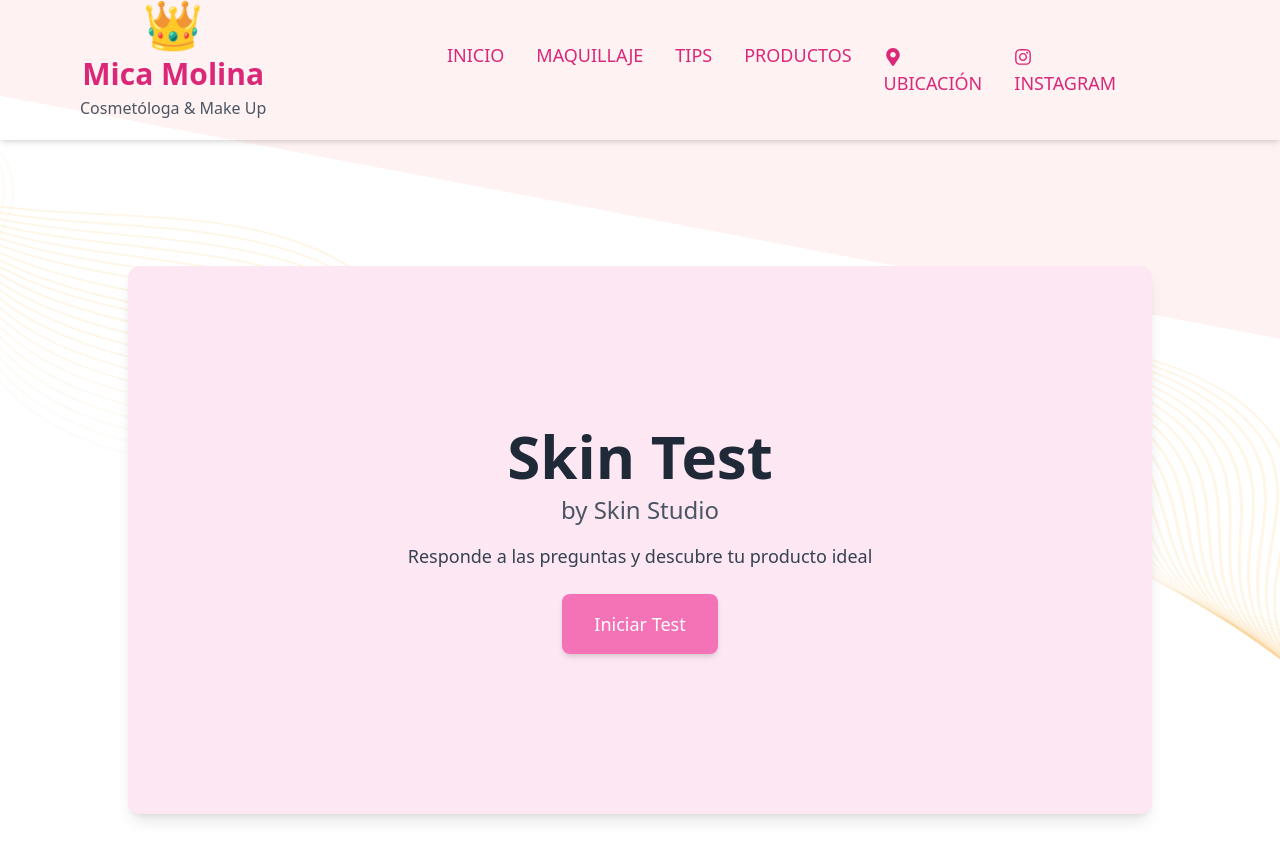
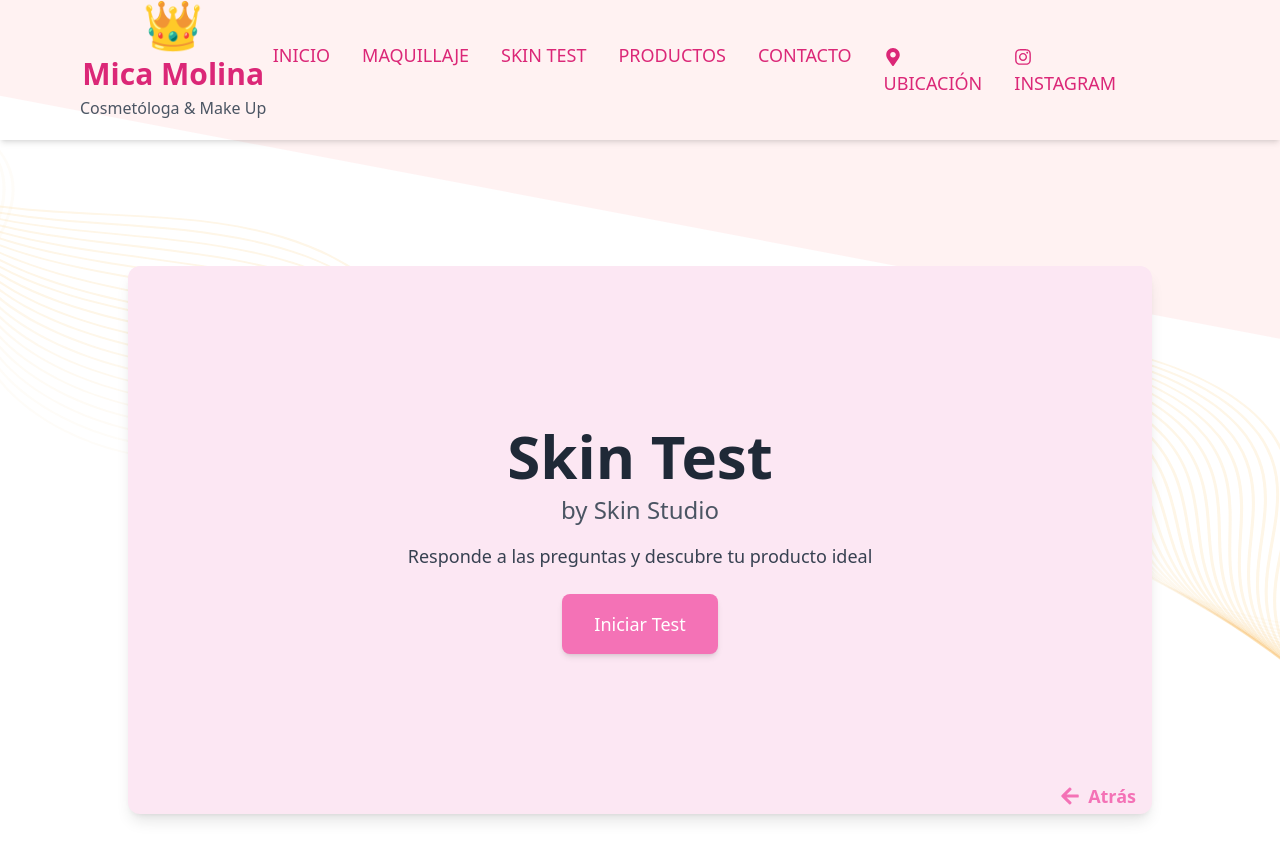
Before and after one commit to SoftFusion-Technologies/skinstudio-ofi, a React (Vite) app: page /skintest in a window 1280 px wide. Shown: the top 860 px of the page. Built offline with nearby package versions, Linux system fonts and the light colour scheme.

Commit message:
se actualiza skin test, se crea seccion contacto y se actualizan rutas

```diff
--- a/src/App.jsx
+++ b/src/App.jsx
@@ -3,6 +3,7 @@ import { BrowserRouter as Router, Routes, Route } from 'react-router-dom';
 import Navbar from "./Components/NavBar"
 import Home from "./Pages/Home"
 import SkinTest from "./Pages/SkinTest"
+import Contact from "./Pages/Contact"
 
 function App() {
 
@@ -14,6 +15,7 @@ function App() {
       <Routes>
       <Route path="/" element={<Home />} />
       <Route path="/skintest" element={<SkinTest />} />
+      <Route path="/contacto" element={<Contact/>} />
       </Routes>
     </Router>
   )
--- /dev/null
+++ b/src/Components/Contacto/Contacto.jsx
@@ -0,0 +1,53 @@
+import {useNavigate} from "react-router-dom";
+import {FaInstagram, FaWhatsapp} from "react-icons/fa";
+import PLocion from '../../Images/QuienSoy/PLocion.webp';
+
+const ContactSection = () => {
+        const navigate = useNavigate();
+
+        const handleVolver = () =>{
+            navigate (-1);
+        };
+
+        return (
+            <div className="p-12">
+                <h1 className="ml-1 text-3xl font-bold text-pink-500 mb-4">Contacto:</h1>
+            <div className='relative min-h-[600px] bg-cover bg-center rounded-lg overflow-hidden'
+             style={{backgroundImage: `url(${PLocion})`}}>
+                <div className="absolute inset-0 bg-black bg-opacity-50 flex flex-col items-center justify-center">
+                    <h2 className="text-white text-center text-5xl font-bold mb-4">
+                        ¿Cómo te ayudo?
+                    </h2>
+                    <div className="flex space-x-4">
+                        <a
+                            href="https://www.instagram.com/mm.skinstudio/"
+                            className="text-white mt-4 transform transition-transform duration-300 hover:scale-110"
+                            target="_blank"
+                            rel="noopener noreferrer"
+                        >
+                         <FaInstagram size={36} />
+                        </a>
+                        <a
+                            href="https://wa.me/3865411111"
+                            className="text-white mt-4 transform transition-transform duration-300 hover:scale-110 "
+                            target="_blank"
+                            rel="noopener noreferrer"
+                        >
+                         <FaWhatsapp size={36}
+                                     className="mr-1"
+                         />
+                        </a>
+                    </div>
+                </div>
+            </div>
+            <button
+                onClick={handleVolver}
+                className="absolute mt-2 right-12 bg-pink-500 text-white font-bold py-2 px-4 rounded-lg shadow-md
+                 hover:bg-pink-600 transition duration-300">
+                Volver
+            </button>
+            </div>
+        );
+    }
+
+export default ContactSection;
--- a/src/Components/Footer.jsx
+++ b/src/Components/Footer.jsx
@@ -13,10 +13,10 @@ const Footer = () => {
         <footer className="bg-transparent text-pink-300 py-8">
             <div className="px-4 sm:px-6 lg:px-8 mx-auto max-w-screen-lg"
             /*className="flex flex-col space-y-8 px-4 sm:px-6 lg:px-8 mx-auto max-w-screen-lg"*/>
-                <h2 className="text-2xl font-roboto font-bold text-center">PORQUE TÚ LO VALES</h2>
+                <h2 className="text-2xl font-roboto font-bold text-center"></h2>
                 {/*Nuestras Redes*/}
                 <div className="flex flex-col items-center p-8">
-                    <h2 className="text-xl font-bold text-pink-300">SKIN STUDIO</h2>
+                    <h1 className="text-3xl font-bold text-pink-300">SKIN STUDIO</h1>
                     <div className="flex space-x-4 mt-4">
                         <a href="#" className="text-pink-300 hover:text-pink-400"><FaFacebook size={24} /></a>
                         <a href="https://www.instagram.com/mm.skinstudio/"
--- a/src/Components/NavBar.jsx
+++ b/src/Components/NavBar.jsx
@@ -1,7 +1,30 @@
 import React, { useState, useEffect } from "react";
-import { Link } from "react-scroll";
+import { Link as ScrollLink } from "react-scroll";
+import {Link as RouterLink} from "react-router-dom";
 import { FaTimes, FaMapMarkerAlt, FaInstagram } from "react-icons/fa";
 import { CiMenuFries } from "react-icons/ci";
+
+const CustomLink = ({ to, isScroll, children, onClick }) => {
+  if (isScroll) {
+    return (
+      <ScrollLink
+        to={to}
+        spy={true}
+        smooth={true}
+        onClick={onClick}
+        className="cursor-pointer"
+      >
+        {children}
+      </ScrollLink>
+    );
+  }
+
+  return (
+    <RouterLink to={to} onClick={onClick} className="cursor-pointer">
+      {children}
+    </RouterLink>
+  );
+};
 
 const Navbar = () => {
   const [click, setClick] = useState(false);
@@ -33,30 +56,35 @@ const Navbar = () => {
     >
       <ul className="text-center text-xl p-8">
         <li className="my-4 py-4 border-b border-pink-300 hover:text-white hover:rounded">
-          <Link spy={true} smooth={true} to="hero" onClick={handleClick}>
+          <CustomLink to="hero" isScroll={true} onClick={handleClick}>
             INICIO
-          </Link>
+          </CustomLink>
         </li>
         <li className="my-4 py-4 border-b border-pink-300 hover:text-white hover:rounded">
-          <Link spy={true} smooth={true}  onClick={handleClick}>
+          <CustomLink to="maquillaje" isScroll={true} onClick={handleClick}>
             MAQUILLAJE
-          </Link>
+          </CustomLink>
         </li>
         <li className="my-4 py-4 border-b border-pink-300 hover:text-white hover:rounded">
-          <Link spy={true} smooth={true} to="recipes" onClick={handleClick}>
-            TIPS
-          </Link>
+          <CustomLink to="/skintest" isScroll={false} onClick={handleClick}>
+            SKIN TEST
+          </CustomLink>
         </li>
         <li className="my-4 py-4 border-b border-pink-300 hover:text-white hover:rounded">
-          <Link spy={true} smooth={true} to="productos" onClick={handleClick}>
+          <CustomLink to="productos" isScroll={true} onClick={handleClick}>
             PRODUCTOS
-          </Link>
+          </CustomLink>
         </li>
         <li className="my-4 py-4 border-b border-pink-300 hover:text-white hover:rounded">
-          <Link spy={true} smooth={true} to="mapas" onClick={handleClick}>
+          <CustomLink to="/contacto" isScroll={false} onClick={handleClick}>
+            CONTACTO
+          </CustomLink>
+        </li>
+        <li className="my-4 py-4 border-b border-pink-300 hover:text-white hover:rounded">
+          <CustomLink to="mapas" isScroll={true} onClick={handleClick}>
             <FaMapMarkerAlt className="inline-block mr-2" />
             UBICACIÓN
-          </Link>
+          </CustomLink>
         </li>
         <li className="my-4 py-4 border-b border-pink-300 hover:text-white hover:rounded">
           <a
@@ -89,30 +117,35 @@ const Navbar = () => {
           <div className="flex items-center">
             <ul className="flex gap-8 sm:mx-auto md:mr-16 lg:mr-16 text-lg">
               <li className="transition border-b-2 border-transparent hover:border-pink-500 cursor-pointer">
-                <Link spy={true} smooth={true} to="hero">
+                <CustomLink to="hero" isScroll={true}>
                   INICIO
-                </Link>
+                </CustomLink>
               </li>
               <li className="transition border-b-2 border-transparent hover:border-pink-500 cursor-pointer">
-                <Link spy={true} smooth={true} >
+                <CustomLink to="maquillaje" isScroll={true}>
                   MAQUILLAJE
-                </Link>
+                </CustomLink>
+              </li>
+              <li className="transition border-b-2 border-transparent whitespace-nowrap hover:border-pink-500 cursor-pointer">
+                <CustomLink to="/skintest" isScroll={false}>
+                  SKIN TEST
+                </CustomLink>
               </li>
               <li className="transition border-b-2 border-transparent hover:border-pink-500 cursor-pointer">
-                <Link spy={true} smooth={true} to="recipes">
-                  TIPS
-                </Link>
+                <CustomLink to="productos" isScroll={true}>
+                  PRODUCTOS
+                </CustomLink>
               </li>
               <li className="transition border-b-2 border-transparent hover:border-pink-500 cursor-pointer">
-                <Link spy={true} smooth={true} to="productos">
-                  PRODUCTOS
-                </Link>
+                <CustomLink to="/contacto" isScroll={false}>
+                  CONTACTO
+                </CustomLink>
               </li>
               <li className="transition border-b-2 border-transparent hover:border-pink-500 cursor-pointer">
-                <Link spy={true} smooth={true} to="mapas">
+                <CustomLink to="mapas" isScroll={true}>
                   <FaMapMarkerAlt className="inline-block mr-2" />
                   UBICACIÓN
-                </Link>
+                </CustomLink>
               </li>
               <li className="transition border-b-2 border-transparent hover:border-pink-500 cursor-pointer">
                 <a
--- a/src/Components/SkinTest/TestSlider.jsx
+++ b/src/Components/SkinTest/TestSlider.jsx
@@ -1,5 +1,7 @@
 import { useState } from "react";
+import {useNavigate} from "react-router-dom";
 import { motion, AnimatePresence } from "framer-motion";
+import { FaArrowLeft } from 'react-icons/fa';
 import piel1 from '../../Images/SkinTest/piel1.webp'
 import piel2 from '../../Images/SkinTest/piel2.webp'
 import piel3 from '../../Images/SkinTest/piel3.webp'
@@ -15,6 +17,7 @@ import PSerum1 from '../../Images/Products/Serum/PSerum1.webp'
 import PGelLimp3 from '../../Images/Products/Gel/PgelLimp3.webp'
 
 const TestSlider = () => {
+  const navigate = useNavigate();
   const [step, setStep] = useState(1);
   const [hoveredIndex, setHoveredIndex] = useState(null);
   const [selectedOptions, setSelectedOptions] = useState({
@@ -27,6 +30,15 @@ const TestSlider = () => {
 
   const handleStart = () => {
     setStep(prevStep => prevStep + 1);
+  };
+
+
+  const handleBack = () => {
+    if (step === 1) {
+      navigate(-1); // Vuelve a la pagina anterior
+    } else {
+      setStep(prevStep => (prevStep > 1 ? prevStep - 1 : prevStep)); //Volver al paso anterior
+    }
   };
 
   const productosRecomendados = [
@@ -132,6 +144,12 @@ const TestSlider = () => {
                               Iniciar Test
                           </button>
                       </div>
+                        < button className="absolute pt-4 bottom-1 right-4 font-semibold text-lg text-pink-400
+                            transition-transform duration-300 hover:scale-110 flex items-center"
+                               onClick={handleBack}>
+                              <FaArrowLeft className="h-5 w-5 mr-2" />
+                            Atrás
+                        </button>
                   </motion.div>
               )}
 
@@ -186,6 +204,12 @@ const TestSlider = () => {
                               </button>
                           </div>
                       </div>
+                      < button className="absolute pt-4 bottom-1 right-4 font-semibold text-lg text-pink-400
+                        transition-transform duration-300 hover:scale-110 flex items-center"
+                               onClick={handleBack}>
+                              <FaArrowLeft className="h-5 w-5 mr-2" />
+                            Atrás
+                        </button>
                   </motion.div>
               )}
 
@@ -236,6 +260,15 @@ const TestSlider = () => {
                                   ))}
                               </div>
                           </div>
+                          <div className="flex justify-end mt-4 mb-2">
+                                <button
+                                    className="mt-4 mb-2 font-semibold text-lg text-pink-400
+                                    transition-transform duration-300 hover:scale-110 flex items-center"
+                                    onClick={handleBack}>
+                                        <FaArrowLeft className="h-5 w-5 mr-2" />
+                                        Atrás
+                                </button>
+                            </div>
                       </div>
                   </motion.div>
               )}
@@ -291,6 +324,12 @@ const TestSlider = () => {
                               </button>
                           </div>
                       </div>
+                      < button className="absolute pt-4 bottom-1 right-4 font-semibold text-lg text-pink-400
+                            transition-transform duration-300 hover:scale-110 flex items-center"
+                               onClick={handleBack}>
+                              <FaArrowLeft className="h-5 w-5 mr-2" />
+                            Atrás
+                        </button>
                   </motion.div>
               )}
 
@@ -352,6 +391,12 @@ const TestSlider = () => {
                               </button>
                           </div>
                       </div>
+                      < button className="absolute pt-4 bottom-1 right-4 font-semibold text-lg text-pink-400
+                            transition-transform duration-300 hover:scale-110 flex items-center"
+                               onClick={handleBack}>
+                              <FaArrowLeft className="h-5 w-5 mr-2" />
+                            Atrás
+                        </button>
                   </motion.div>
               )}
 
--- /dev/null
+++ b/src/Pages/Contact.jsx
@@ -0,0 +1,12 @@
+import React from 'react';
+import ContactSection from '../Components/Contacto/Contacto';
+
+const App = () => {
+  return (
+    <div>
+      <ContactSection />
+    </div>
+  );
+};
+
+export default App;
--- a/src/Pages/Home.jsx
+++ b/src/Pages/Home.jsx
@@ -11,7 +11,6 @@ const Home = () => {
           <ContentSlider></ContentSlider>
           <AboutMe></AboutMe>
           <ProductosDestacados />
-          <SkinTest />
           <Footer></Footer>
       </>
   )
```
